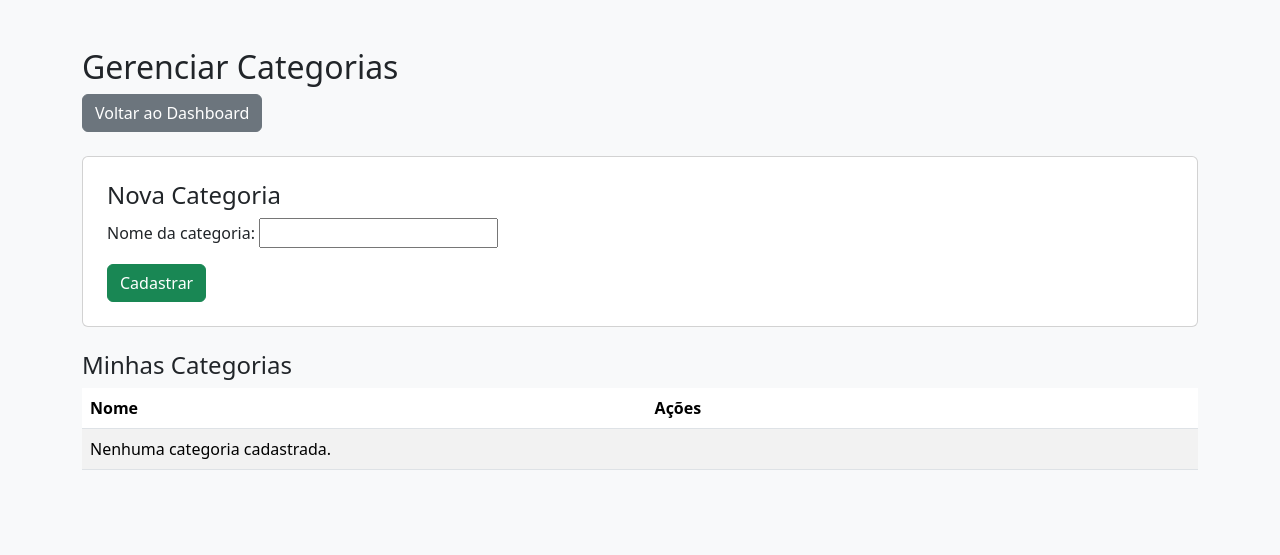
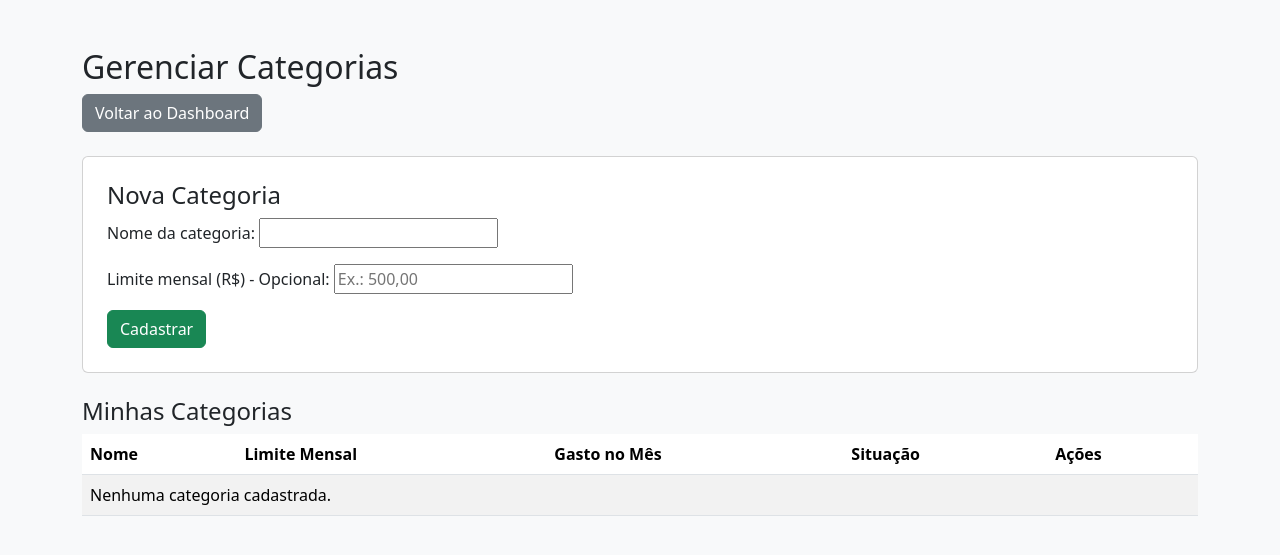
Before and after one commit to leonicio77/Sistema-de-Controle-Financeiro-Pessoal, a Django app: page /categorias/ in a window 1280 px wide. Shown: the top 555 px of the page. Run offline with Django 5.2, Linux system fonts and the light colour scheme; the visitor is signed in with stand-in values (Sample User, id 1); data that the repository does not hold is empty.

Commit message:
Implementacao de Limite de Gastos por Categoria

```diff
--- a/app/forms.py
+++ b/app/forms.py
@@ -2,6 +2,8 @@
 from django import forms
 from django.contrib.auth.forms import UserCreationForm
 from django.contrib.auth.models import User
+
+from .models import Categoria, Lancamento
 
 
 class CadastroUsuarioForm(UserCreationForm):
@@ -20,32 +22,40 @@ class CadastroUsuarioForm(UserCreationForm):
         return email
 
 
-from .models import Categoria
-
-
 class CategoriaForm(forms.ModelForm):
     class Meta:
         model = Categoria
-        fields = ['nome']
+        fields = ['nome', 'limite_mensal']
+
         labels = {
-            'nome': 'Nome da categoria'
+            'nome': 'Nome da categoria',
+            'limite_mensal': 'Limite mensal (R$) - Opcional'
         }
 
-
-from .models import Lancamento
+        widgets = {
+            'limite_mensal': forms.NumberInput(
+                attrs={
+                    'step': '0.01',
+                    'min': '0',
+                    'placeholder': 'Ex.: 500,00'
+                }
+            )
+        }
 
 
 class LancamentoForm(forms.ModelForm):
     class Meta:
         model = Lancamento
+
         fields = [
-    'descricao',
-    'valor',
-    'data',
-    'tipo',
-    'categoria',
-    'forma_pagamento'
-]
+            'descricao',
+            'valor',
+            'data',
+            'tipo',
+            'categoria',
+            'forma_pagamento'
+        ]
+
         widgets = {
             'data': forms.DateInput(
                 attrs={'type': 'date'},
--- a/app/models.py
+++ b/app/models.py
@@ -7,9 +7,20 @@ from decimal import Decimal
 
 class Categoria(models.Model):
     nome = models.CharField(max_length=100)
+
     usuario = models.ForeignKey(
         User,
         on_delete=models.CASCADE
+    )
+
+    limite_mensal = models.DecimalField(
+        max_digits=10,
+        decimal_places=2,
+        null=True,
+        blank=True,
+        validators=[
+            MinValueValidator(Decimal('0.00'))
+        ]
     )
 
     def __str__(self):
@@ -21,19 +32,21 @@ class Lancamento(models.Model):
         ('receita', 'Receita'),
         ('despesa', 'Despesa'),
     ]
+
     FORMAS_PAGAMENTO = [
-    ('pix', 'Pix'),
-    ('dinheiro', 'Dinheiro'),
-    ('credito', 'Cartão de Crédito'),
-    ('debito', 'Cartão de Débito'),
-    ('transferencia', 'Transferência Bancária'),
-    ('outro', 'Outro'),
-]
+        ('pix', 'Pix'),
+        ('dinheiro', 'Dinheiro'),
+        ('credito', 'Cartão de Crédito'),
+        ('debito', 'Cartão de Débito'),
+        ('transferencia', 'Transferência Bancária'),
+        ('outro', 'Outro'),
+    ]
+
     forma_pagamento = models.CharField(
-    max_length=20,
-    choices=FORMAS_PAGAMENTO,
-    default='pix'
-)
+        max_length=20,
+        choices=FORMAS_PAGAMENTO,
+        default='pix'
+    )
 
     descricao = models.CharField(max_length=200)
 
--- a/app/templates/categorias.html
+++ b/app/templates/categorias.html
@@ -4,9 +4,11 @@
 <head>
     <meta charset="UTF-8">
     <meta name="viewport" content="width=device-width, initial-scale=1">
+
     <title>Categorias</title>
 
-    <link href="https://cdn.jsdelivr.net/npm/bootstrap@5.3.3/dist/css/bootstrap.min.css" rel="stylesheet">
+    <link href="https://cdn.jsdelivr.net/npm/bootstrap@5.3.3/dist/css/bootstrap.min.css"
+          rel="stylesheet">
 </head>
 
 <body class="bg-light">
@@ -35,10 +37,14 @@
 
     <h4>Minhas Categorias</h4>
 
-    <table class="table table-striped">
+    <div class="table-responsive">
+        <table class="table table-striped align-middle">
             <thead>
                 <tr>
                     <th>Nome</th>
+                    <th>Limite Mensal</th>
+                    <th>Gasto no Mês</th>
+                    <th>Situação</th>
                     <th>Ações</th>
                 </tr>
             </thead>
@@ -47,6 +53,38 @@
                 {% for categoria in categorias %}
                 <tr>
                     <td>{{ categoria.nome }}</td>
+
+                    <td>
+                        {% if categoria.limite_mensal != None %}
+                            R$ {{ categoria.limite_mensal|floatformat:2 }}
+                        {% else %}
+                            Sem limite
+                        {% endif %}
+                    </td>
+
+                    <td>
+                        R$ {{ categoria.gasto_mes|floatformat:2 }}
+                    </td>
+
+                    <td>
+                        {% if categoria.limite_mensal == None %}
+                            <span class="badge bg-secondary">
+                                Sem limite
+                            </span>
+                        {% elif categoria.gasto_mes > categoria.limite_mensal %}
+                            <span class="badge bg-danger">
+                                Limite ultrapassado
+                            </span>
+                        {% elif categoria.gasto_mes == categoria.limite_mensal %}
+                            <span class="badge bg-warning text-dark">
+                                Limite atingido
+                            </span>
+                        {% else %}
+                            <span class="badge bg-success">
+                                Dentro do limite
+                            </span>
+                        {% endif %}
+                    </td>
 
                     <td>
                         <form method="post"
@@ -64,13 +102,14 @@
 
                 {% empty %}
                 <tr>
-                <td colspan="2">
+                    <td colspan="5">
                         Nenhuma categoria cadastrada.
                     </td>
                 </tr>
                 {% endfor %}
             </tbody>
         </table>
+    </div>
 
 </div>
 
--- a/app/views.py
+++ b/app/views.py
@@ -123,6 +123,7 @@ def dashboard(request):
 
 
 
+
 @login_required(login_url='login')
 def categorias(request):
     if request.method == 'POST':
@@ -137,14 +138,31 @@ def categorias(request):
     else:
         form = CategoriaForm()
 
+    # Buscar categorias do usuário
     lista_categorias = Categoria.objects.filter(
         usuario=request.user
     ).order_by('nome')
+
+    # Identificar o mês e o ano atuais
+    hoje = timezone.localdate()
+
+    # Calcular os gastos de cada categoria no mês
+    for categoria in lista_categorias:
+        categoria.gasto_mes = Lancamento.objects.filter(
+            usuario=request.user,
+            categoria=categoria,
+            tipo='despesa',
+            data__year=hoje.year,
+            data__month=hoje.month
+        ).aggregate(
+            total=Sum('valor')
+        )['total'] or Decimal('0.00')
 
     return render(request, 'categorias.html', {
         'form': form,
         'categorias': lista_categorias
     })
+
 
 
 @login_required(login_url='login')
```
Also changed, not shown: app/migrations/0003_categoria_limite_mensal.py (added), 1 other file. Lines whose indentation alone changed are shown as unchanged.
